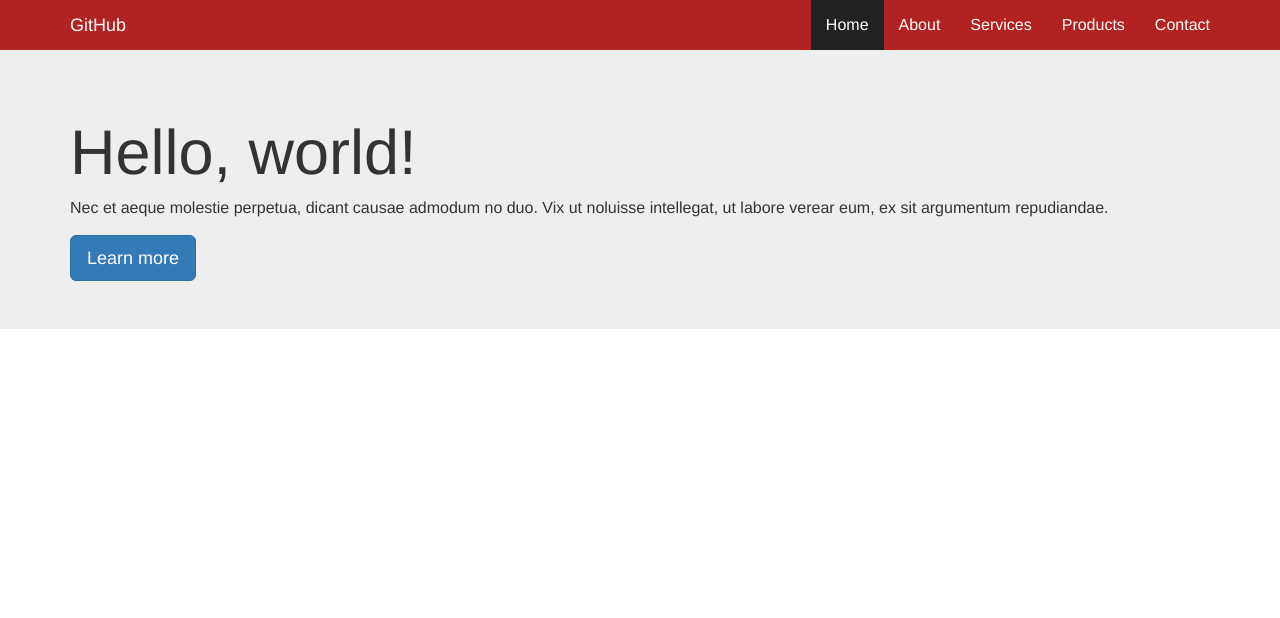
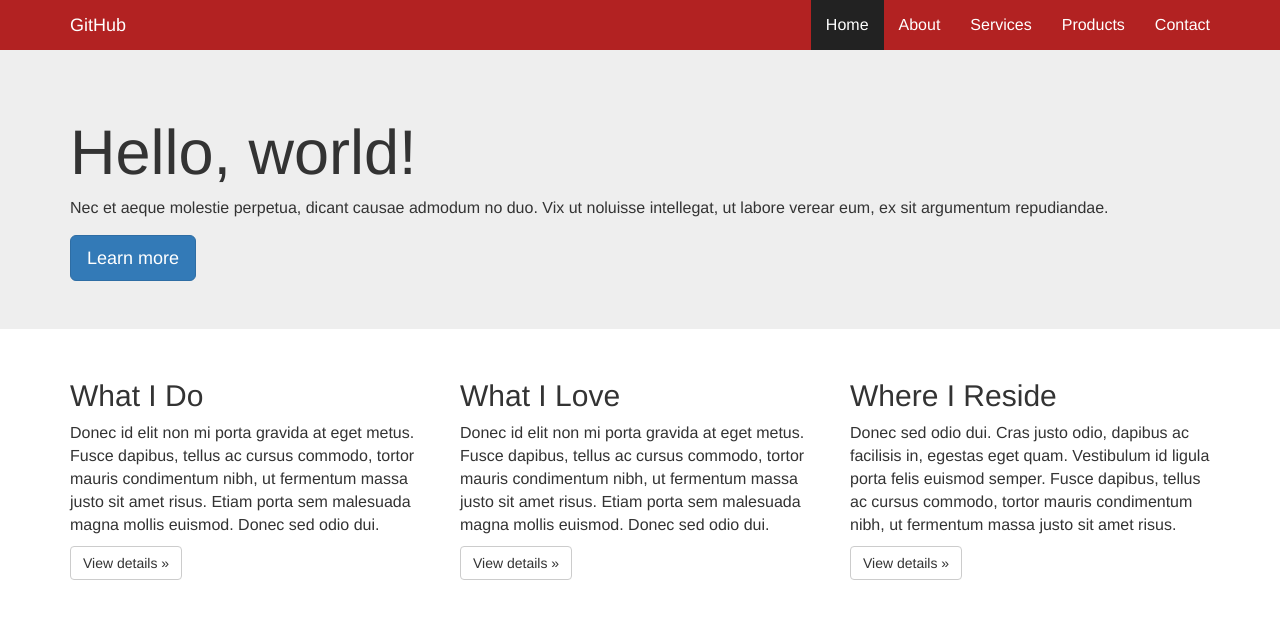
Before and after one commit to urbanoluna/githubtst, a website: page index.html in a window 1280 px wide. Drawn offline with Linux system fonts and the light colour scheme.

Commit message:
Added row below jumbotron

```diff
--- a/index.html
+++ b/index.html
@@ -47,6 +47,25 @@
         </div>
     </div>
 </header>
+<div class="container">
+    <div class="row">
+        <div class="col-md-4">
+          <h2>What I Do</h2>
+          <p>Donec id elit non mi porta gravida at eget metus. Fusce dapibus, tellus ac cursus commodo, tortor mauris condimentum nibh, ut fermentum massa justo sit amet risus. Etiam porta sem malesuada magna mollis euismod. Donec sed odio dui. </p>
+          <p><a class="btn btn-default" href="#" role="button">View details &raquo;</a></p>
+        </div>
+        <div class="col-md-4">
+          <h2>What I Love</h2>
+          <p>Donec id elit non mi porta gravida at eget metus. Fusce dapibus, tellus ac cursus commodo, tortor mauris condimentum nibh, ut fermentum massa justo sit amet risus. Etiam porta sem malesuada magna mollis euismod. Donec sed odio dui. </p>
+          <p><a class="btn btn-default" href="#" role="button">View details &raquo;</a></p>
+       </div>
+        <div class="col-md-4">
+          <h2>Where I Reside</h2>
+          <p>Donec sed odio dui. Cras justo odio, dapibus ac facilisis in, egestas eget quam. Vestibulum id ligula porta felis euismod semper. Fusce dapibus, tellus ac cursus commodo, tortor mauris condimentum nibh, ut fermentum massa justo sit amet risus.</p>
+          <p><a class="btn btn-default" href="#" role="button">View details &raquo;</a></p>
+        </div>
+    </div><!-- end row -->
+</div><!-- end container -->
 <script src="js/app.min.js"></script>
 </body>
 </html>
```
